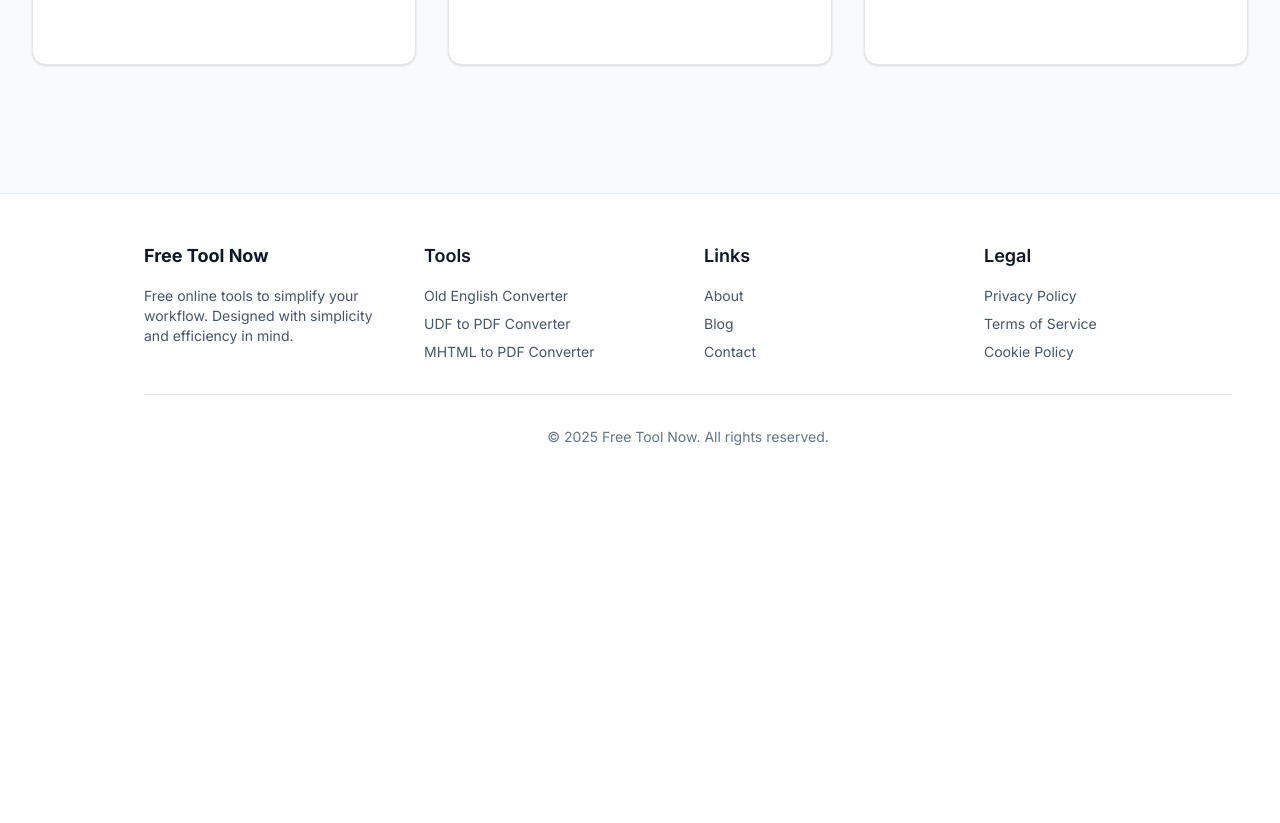
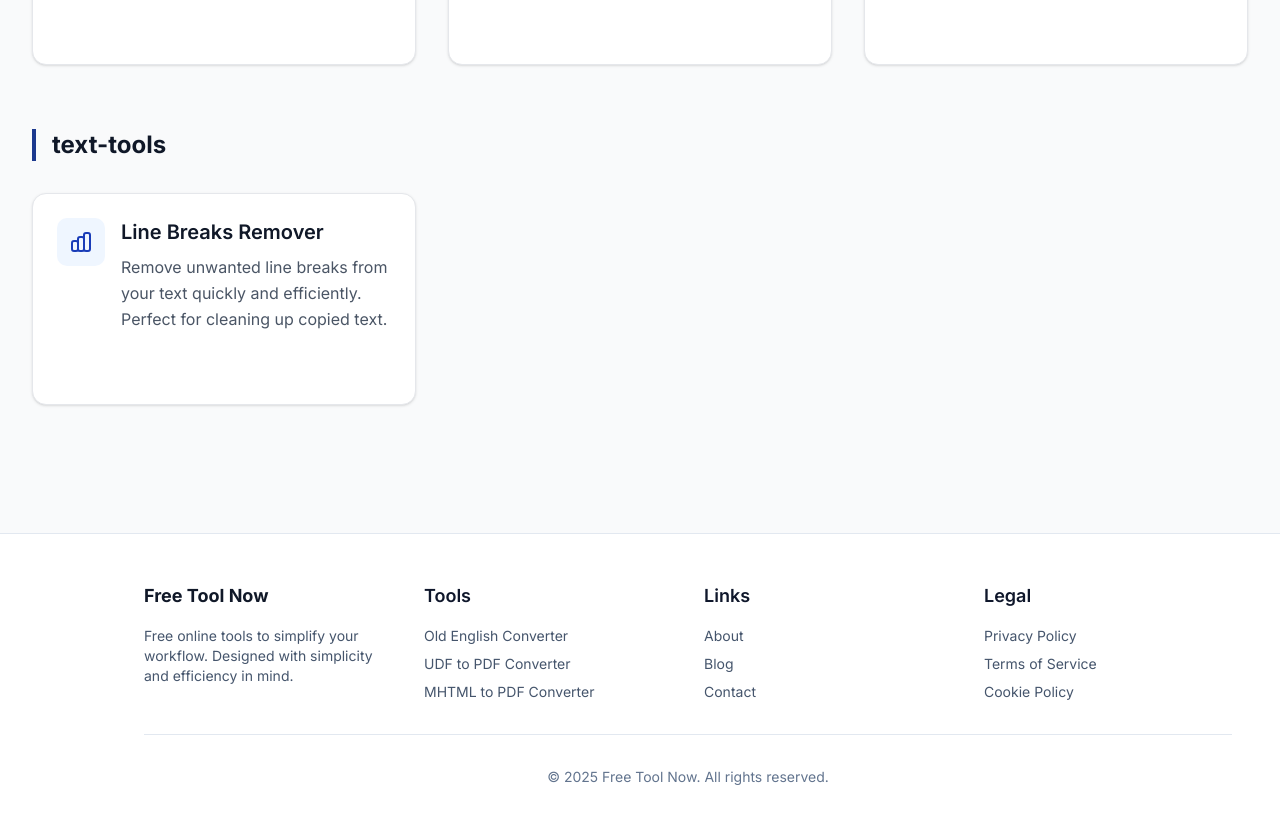
Before and after one commit to imad-101/Tools-Site, a Next.js app: page /tools in a window 1280 px wide. Shown: the part 1880-2703 px from the top of the page. Before the commit the page ends 2375 px from the top, so only its background shows below. Built offline with nearby package versions, Linux system fonts and the light colour scheme.

Commit message:
added internal links for new tool

```diff
--- a/app/allTools.ts
+++ b/app/allTools.ts
@@ -100,6 +100,17 @@ const allTools = [
     badgeColor: "",
     href: "/zpl-to-pdf-converter",
   },
+  {
+    id: 10,
+    title: "Line Breaks Remover",
+    description:
+      "Remove unwanted line breaks from your text quickly and efficiently. Perfect for cleaning up copied text.",
+    icon: React.createElement(FileText, { className: "h-8 w-8 text-black" }),
+    category: "text-tools",
+    badge: null,
+    badgeColor: "",
+    href: "/remove-line-breaks-online",
+  },
 ];
 
 export default allTools;
--- a/components/featured-tools.tsx
+++ b/components/featured-tools.tsx
@@ -81,6 +81,17 @@ export function FeaturedTools() {
       badgeColor: "blue",
       href: "/udf-to-pdf",
     },
+    {
+      id: 8,
+      title: "Line Breaks Remover",
+      description:
+        "Remove unwanted line breaks from your text quickly and efficiently. Perfect for cleaning up copied text.",
+      icon: React.createElement(FileText, { className: "h-8 w-8 text-black" }),
+      category: "text-tools",
+      badge: null,
+      badgeColor: "",
+      href: "/remove-line-breaks-online",
+    },
   ];
 
   return (
```
